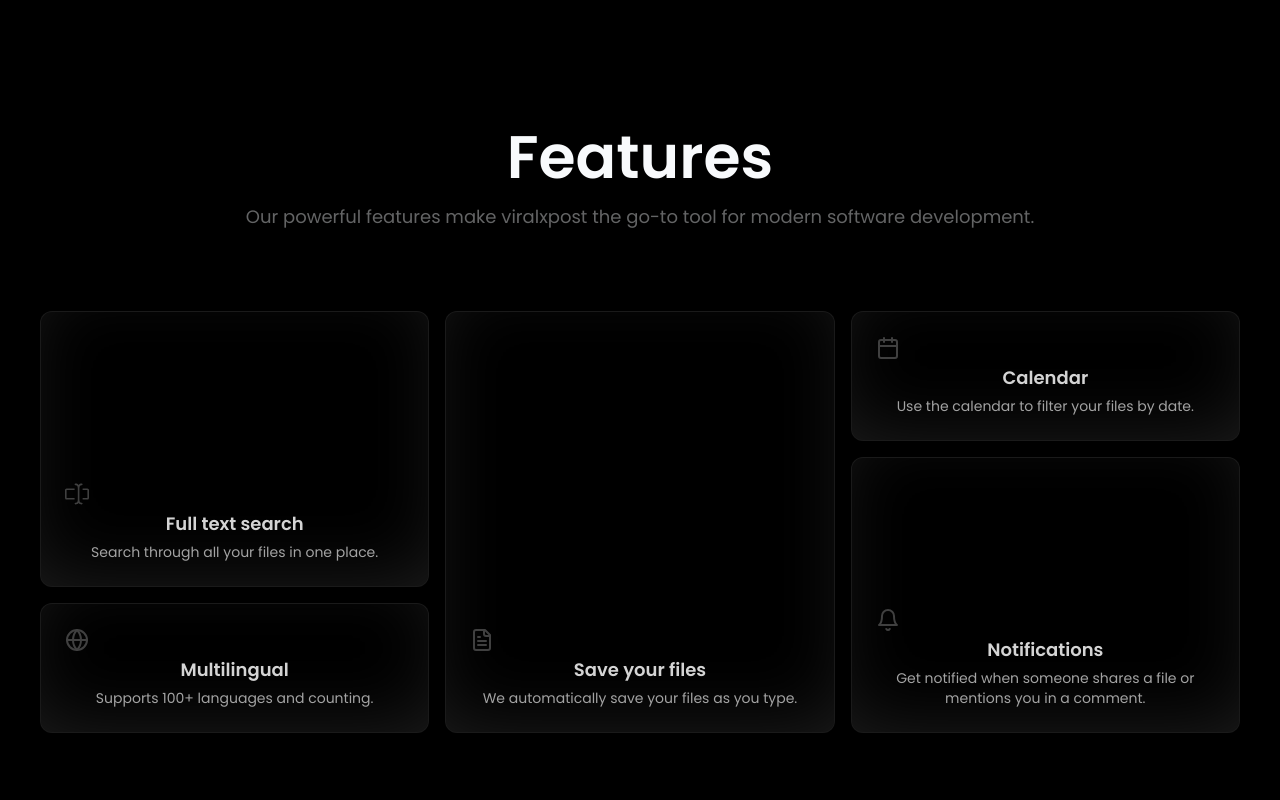
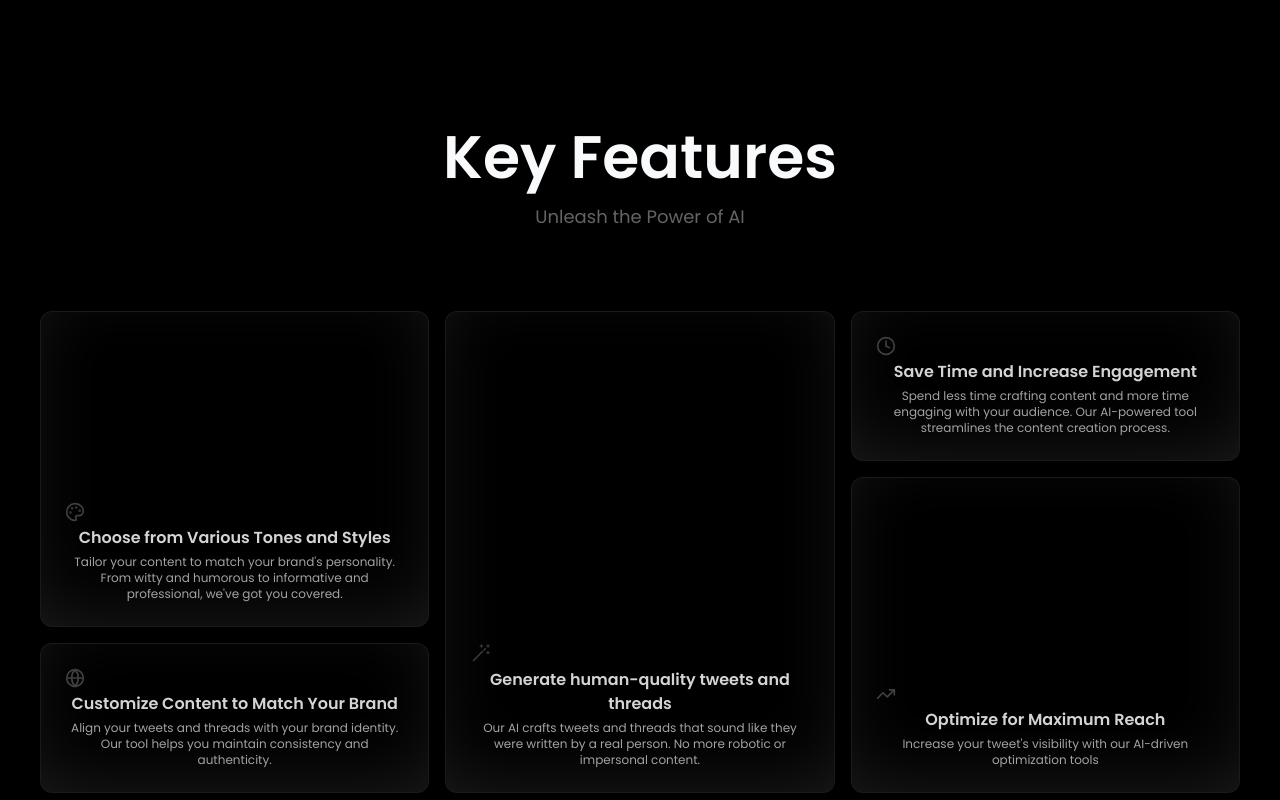
Before and after one commit to viralxpost/viralxpost-web, a React (Vite) app in the folder frontend/: page / in a window 1280 px wide. Shown: the part 1560-2360 px from the top of the page. Built offline with nearby package versions, Linux system fonts and the light colour scheme.

Commit message:
add bento card text and icons

```diff
--- a/frontend/src/components/BentoComp.tsx
+++ b/frontend/src/components/BentoComp.tsx
@@ -1,25 +1,25 @@
-import { InputIcon } from "@radix-ui/react-icons";
+import {  MagicWandIcon } from "@radix-ui/react-icons";
 import { HeroSubtitle, HeroTitle } from "./Hero";
 import { BentoCard, BentoGrid } from "./magicui/bento-grid";
-import {  BellIcon, CalendarIcon, FileTextIcon, GlobeIcon } from "lucide-react";
+import { Clock, GlobeIcon, Palette, TrendingUp } from "lucide-react";
 
 
 
 const BentoComp = () => {
   const features = [
     {
-          Icon: FileTextIcon,
-          name: "Save your files",
-          description: "We automatically save your files as you type.",
+      Icon: MagicWandIcon,
+      name: "Generate human-quality tweets and threads",
+      description: "Our AI crafts tweets and threads that sound like they were written by a real person. No more robotic or impersonal content.",
       href: "/",
       cta: "Learn more",
       background: "",
       className: "lg:row-start-1 lg:row-end-4 lg:col-start-2 lg:col-end-3",
     },
     {
-          Icon: InputIcon,
-          name: "Full text search",
-          description: "Search through all your files in one place.",
+      Icon: Palette,
+      name: "Choose from Various Tones and Styles",
+      description: "Tailor your content to match your brand's personality. From witty and humorous to informative and professional, we've got you covered.",
       href: "/",
       cta: "Learn more",
       background: <img className="absolute -right-20 -top-20 opacity-60" />,
@@ -27,27 +27,27 @@ const BentoComp = () => {
     },
     {
       Icon: GlobeIcon,
-          name: "Multilingual",
-          description: "Supports 100+ languages and counting.",
+      name: "Customize Content to Match Your Brand",
+      description: "Align your tweets and threads with your brand identity. Our tool helps you maintain consistency and authenticity.",
       href: "/",
       cta: "Learn more",
       background: "",
       className: "lg:col-start-1 lg:col-end-2 lg:row-start-3 lg:row-end-4",
     },
     {
-          Icon: CalendarIcon,
-          name: "Calendar",
-          description: "Use the calendar to filter your files by date.",
+      Icon: Clock,
+      name: "Save Time and Increase Engagement",
+      description: "Spend less time crafting content and more time engaging with your audience. Our AI-powered tool streamlines the content creation process.",
       href: "/",
       cta: "Learn more",
       background: <img className="absolute -right-20 -top-20 opacity-60" />,
       className: "lg:col-start-3 lg:col-end-3 lg:row-start-1 lg:row-end-2",
     },
     {
-          Icon: BellIcon,
-          name: "Notifications",
+      Icon: TrendingUp,
+      name: "Optimize for Maximum Reach",
       description:
-            "Get notified when someone shares a file or mentions you in a comment.",
+        "Increase your tweet's visibility with our AI-driven optimization tools",
       href: "/",
       cta: "Learn more",
       background: <img className="absolute -right-20 -top-20 opacity-60" />,
@@ -57,10 +57,10 @@ const BentoComp = () => {
   return (
     <div className="mt-20">
       <HeroTitle className="translate-y-[-1rem] animate-fade-in opacity-0 [--animation-delay:300ms]">
-          Features
+        Key Features
       </HeroTitle>
       <HeroSubtitle>
-          Our powerful features make viralxpost the go-to tool for modern software development.
+        Unleash the Power of AI
       </HeroSubtitle>
 
       <BentoGrid className="lg:grid-rows-3 mt-20">
--- a/frontend/src/components/TextRevealComp.tsx
+++ b/frontend/src/components/TextRevealComp.tsx
@@ -3,7 +3,8 @@ import TextReveal from "@/components/magicui/text-reveal";
 export function TextRevealComp() {
   return (
     <div className="z-0 flex items-center justify-center">
-      <TextReveal text="Magic UI will change the way you design Lorem ipsum, dolor sit amet consectetur adipisicing elit. Magni, quisquam. Fugit eligendi porro nam soluta sapiente explicabo id saepe inventore? " />
+      <TextReveal text="Whether you're a seasoned marketer, a small business owner, or an influencer, our tool empowers you to create content that drives results.
+ Experience the difference AI can make in growing your brand and achieving your social media goals." />
 
     </div>
   );
--- a/frontend/src/components/magicui/bento-grid.tsx
+++ b/frontend/src/components/magicui/bento-grid.tsx
@@ -55,11 +55,11 @@ const BentoCard = ({
   >
     <div>{background}</div>
     <div className="pointer-events-none z-10 flex transform-gpu flex-col gap-1 p-6 transition-all duration-300 group-hover:-translate-y-10">
-      <Icon className="h-6 w-6 origin-left transform-gpu text-neutral-700 transition-all duration-300 ease-in-out group-hover:scale-75" />
-      <h3 className="md:text-lg text-sm font-semibold text-neutral-700 dark:text-neutral-300">
+      <Icon className="h-5 w-5 origin-left transform-gpu text-neutral-700 transition-all duration-300 ease-in-out group-hover:scale-75" />
+      <h3 className="md:text-base text-sm font-semibold text-neutral-700 dark:text-neutral-300">
         {name}
       </h3>
-      <p className="max-w-lg md:text-sm text-xs text-neutral-400">{description}</p>
+      <p className="max-w-lg md:text-xs text-[10px] text-neutral-400">{description}</p>
     </div>
 
     <div
--- a/frontend/src/pages/HomePage.tsx
+++ b/frontend/src/pages/HomePage.tsx
@@ -37,8 +37,7 @@ const HomePage = () => {
           <Link to="/" className="underline">viralxpost</Link> Be Your Guide.
         </HeroTitle>
         <HeroSubtitle className="translate-y-[-1rem] animate-fade-in opacity-0 [--animation-delay:400ms]">
-          Meet the new standard for modern software development. <br className="hidden md:block" />
-          Streamline issues, sprints, and product roadmaps.
+        Let our AI tool help you create engaging content that breaks <br className="hidden md:block" /> through the noise and gets you seen by the right people.
         </HeroSubtitle>
         <Link to="#">
           <Button className="translate-y-[-1rem] animate-fade-in opacity-0 [--animation-delay:600ms]">
```
Lines whose indentation alone changed are shown as unchanged.
